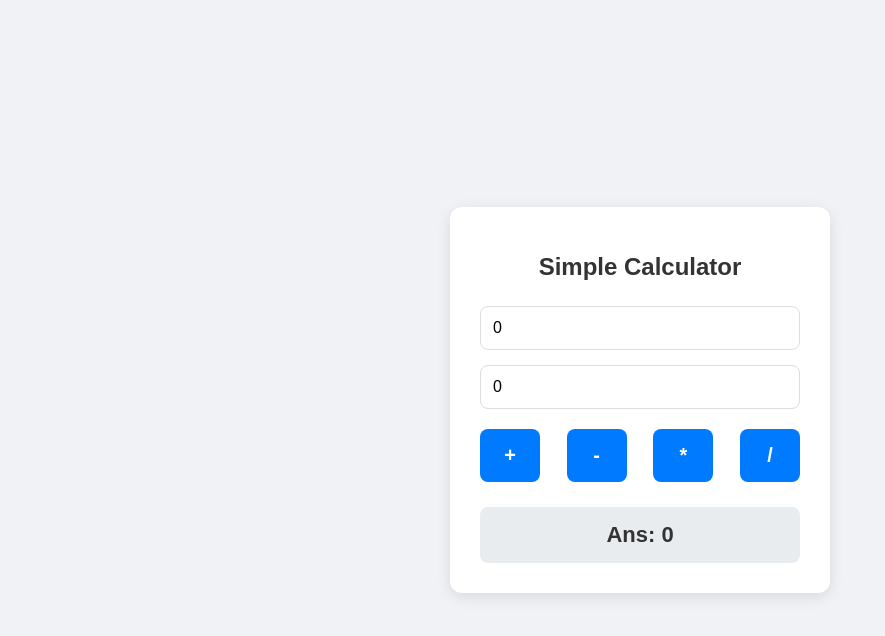
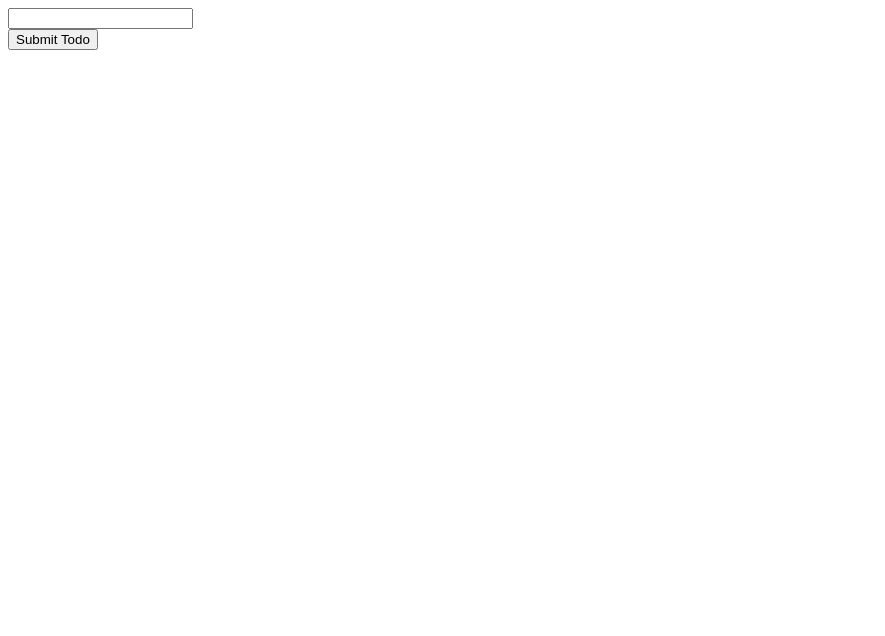
Before and after one commit to ssbhatnagar/React_Codes, a React (Vite) app in the folder react-codes/: page / in a window 1280 px wide. Shown: the top 636 px of the page, without its empty margins (0-885 px from the left). Built offline with nearby package versions, Linux system fonts and the light colour scheme.

Commit message:
feat: added todo app

```diff
--- a/react-codes/src/App.css
+++ /dev/null
@@ -1,87 +0,0 @@
-/* General body and container styles */
-body {
-  font-family: Arial, sans-serif;
-  display: flex;
-  justify-content: center;
-  align-items: center;
-  min-height: 100vh;
-  margin: 0;
-  background-color: #f0f2f5;
-}
-
-.calculator-container {
-  background-color: #fff;
-  padding: 30px;
-  border-radius: 12px;
-  box-shadow: 0 4px 15px rgba(0, 0, 0, 0.1);
-  width: 320px;
-  text-align: center;
-}
-
-.title {
-  color: #333;
-  margin-bottom: 25px;
-  font-size: 24px;
-}
-
-/* Input fields styles */
-.input-group {
-  display: flex;
-  flex-direction: column;
-  gap: 15px;
-  margin-bottom: 20px;
-}
-
-.input-field {
-  width: 100%;
-  padding: 12px;
-  border: 1px solid #ddd;
-  border-radius: 8px;
-  box-sizing: border-box;
-  font-size: 16px;
-}
-
-.input-field:focus {
-  outline: none;
-  border-color: #007bff;
-  box-shadow: 0 0 5px rgba(0, 123, 255, 0.3);
-}
-
-/* Button styles */
-.button-group {
-  display: flex;
-  justify-content: space-between;
-  gap: 10px;
-  margin-bottom: 25px;
-}
-
-.operator-button {
-  width: 60px;
-  padding: 15px;
-  font-size: 20px;
-  font-weight: bold;
-  color: #fff;
-  background-color: #007bff;
-  border: none;
-  border-radius: 8px;
-  cursor: pointer;
-  transition: background-color 0.3s ease, transform 0.1s ease;
-}
-
-.operator-button:hover {
-  background-color: #0056b3;
-}
-
-.operator-button:active {
-  transform: scale(0.95);
-}
-
-/* Result styles */
-.result-container {
-  padding: 15px;
-  background-color: #e9ecef;
-  border-radius: 8px;
-  font-size: 22px;
-  font-weight: bold;
-  color: #333;
-}
--- a/react-codes/src/main.jsx
+++ b/react-codes/src/main.jsx
@@ -1,11 +1,10 @@
 import { StrictMode } from 'react'
 import { createRoot } from 'react-dom/client'
 import './index.css'
-import App from './App.jsx'
-import Calculator from './questions/Calculator.jsx'
+import Todo from './questions/ToDo.jsx'
 
 createRoot(document.getElementById('root')).render(
   <StrictMode>
-    <Calculator />
+    <Todo />
   </StrictMode>,
 )
--- /dev/null
+++ b/react-codes/src/questions/ToDo.jsx
@@ -0,0 +1,85 @@
+import React, { useState } from "react";
+
+function Todo() {
+    // Current input value ko track karta hai
+    const [inputValue, setInputValues] = useState("");
+    // Saare to-do items ko store karta hai
+    const [todos, settodos] = useState([]);
+    // Yeh state track karta hai ki kaunsa to-do item edit mode mein hai
+    // ismein us item ka index store hota hai
+    const [editIndex, setEditIndex] = useState(null);
+
+    // Naya to-do add karne ka handler
+    // Ab ye function 'Enter' key press par bhi call ho sakta hai
+    function submitHandler() {
+        if (inputValue.trim() !== "") {
+            // Agar edit mode active hai
+            if (editIndex !== null) {
+                // To-do ko update karte hain
+                const updatedTodos = todos.map((todo, index) => {
+                    if (index === editIndex) {
+                        return inputValue; // Purane item ko naye item se replace karte hain
+                    }
+                    return todo;
+                });
+                settodos(updatedTodos);
+                setEditIndex(null); // Edit mode ko band karte hain
+            } else {
+                // Naya to-do add karte hain
+                settodos([...todos, inputValue]);
+            }
+            setInputValues(""); // Input field ko khali karte hain
+        }
+    }
+
+    // To-do delete karne ka handler
+    function deleteHandler(index) {
+        const newTodos = todos.filter((element, i) => i !== index);
+        settodos(newTodos);
+    }
+
+    // Edit mode ko chalu karne ka handler
+    function handleEdit(index, todoText) {
+        setEditIndex(index);
+        setInputValues(todoText); // Input field mein purana text daalte hain
+    }
+
+    // Enter key press ko handle karne ka handler
+    function handleKeyDown(e) {
+        if (e.key === 'Enter') {
+            submitHandler(); // Enter dabane par submit handler call hota hai
+        }
+    }
+
+    return (
+        <div>
+            <div>
+                {/* Input field jismein onKeyDown event handler add kiya hai */}
+                <input
+                    type="text"
+                    value={inputValue}
+                    onChange={(e) => setInputValues(e.target.value)}
+                    onKeyDown={handleKeyDown}
+                />
+            </div>
+            <div>
+                {/* Submit button ka text edit mode ke hisaab se badal raha hai */}
+                <button onClick={submitHandler}>
+                    {editIndex !== null ? "Update Todo" : "Submit Todo"}
+                </button>
+            </div>
+            <div>
+                {todos.map((todo, index) => (
+                    <div key={index} >
+                        {todo}
+                        {/* Delete aur Edit button */}
+                        <button onClick={() => deleteHandler(index)}>X</button>
+                        <button onClick={() => handleEdit(index, todo)}>Edit</button>
+                    </div>
+                ))}
+            </div>
+        </div>
+    );
+}
+
+export default Todo;
```
